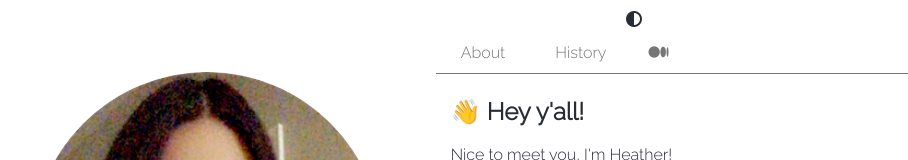
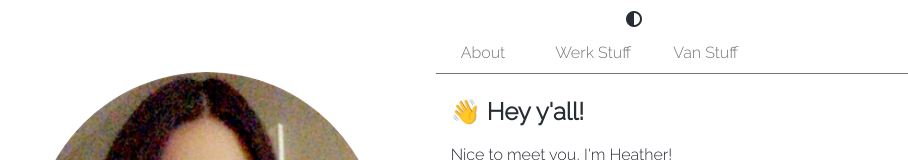
Before and after one commit to hnbarr/heatherbarr, a React (Create React App) app: page / in a window 1280 px wide. Shown: the top 160 px of the page, without its empty margins (6-914 px from the left). Built offline with nearby package versions, Linux system fonts and the light colour scheme.

Commit message:
updated navigation titles. Hid Medium RSS template

```diff
--- a/src/components/NavTabs.js
+++ b/src/components/NavTabs.js
@@ -14,14 +14,14 @@ export default class NavTabs extends Component {
                     <NavLink className="nav-link" activeClassName="active" to="/About">About</NavLink>
                 </li>
                 <li className="nav-item mx-2">
-                    <NavLink className="nav-link" activeClassName="active" to="/History">History</NavLink>
-                </li>
-                <li className="nav-item mr-2">
-                    <NavLink className="nav-link" activeClassName="active" to="/Stories"><i className="fab fa-medium-m"></i><span className="sr-only">medium</span></NavLink>
+                    <NavLink className="nav-link" activeClassName="active" to="/History">Werk Stuff</NavLink>
                 </li>
                 {/* <li className="nav-item mr-2">
-                    <NavLink className="nav-link" activeClassName="active" to="/MyVan">Van 🚐</NavLink>
+                    <NavLink className="nav-link" activeClassName="active" to="/Stories"><i className="fab fa-medium-m"></i><span className="sr-only">medium</span></NavLink>
                 </li> */}
+                <li className="nav-item mr-2">
+                    <NavLink className="nav-link" activeClassName="active" to="/MyVan">Van Stuff</NavLink>
+                </li>
             </ul>
         )
     }
--- a/src/components/Navbar.js
+++ b/src/components/Navbar.js
@@ -10,7 +10,7 @@ export default class Navbar extends Component {
                     {/* <a className="nav-item nav-link active" href="/">Home <span className="sr-only">(current)</span></a> */}
                     <a className="nav-item nav-link" href="/History">Resume</a>
                     <a className="nav-item nav-link" href="/About">About</a>
-                    <a className="nav-item nav-link" href="/Stories">Stories</a>
+                    {/* <a className="nav-item nav-link" href="/Stories">Stories</a> */}
                     {/* <a className="nav-item nav-link" href="/MyVan">Van 🚐</a> */}
                     </div>
                 </div>
```
